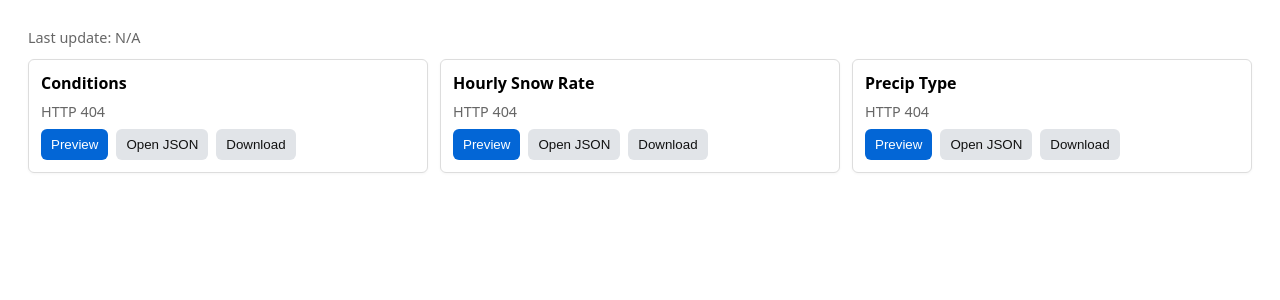
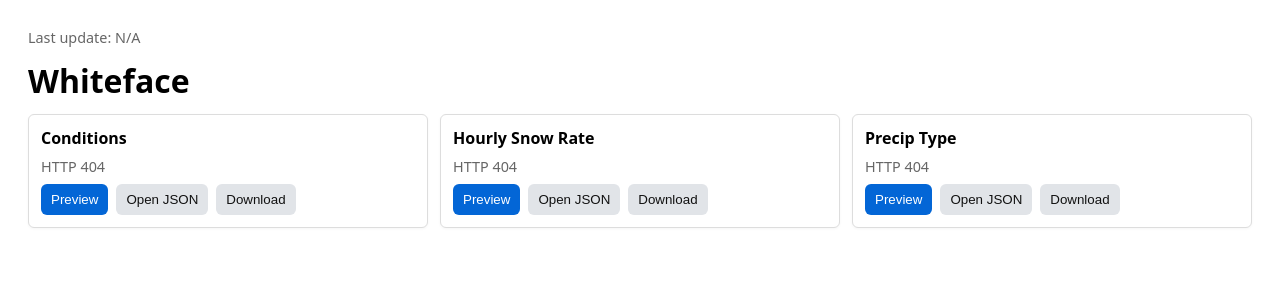
Before and after one commit to Jackweather/mountain-ios, a Flask app: page / in a window 1280 px wide. Shown: the top 300 px of the page. Run offline with Flask 2, Linux system fonts and the light colour scheme.

Commit message:
Update index.html

```diff
--- a/templates/index.html
+++ b/templates/index.html
@@ -26,6 +26,9 @@
 <body>
   <!-- last update indicator (kept) -->
   <div id="last-updated" style="margin-bottom:12px;color:#666;font-size:.9rem">Last update: N/A</div>
+
+  <!-- added: page title below last-updated -->
+  <h1 style="margin-top:0.25rem;margin-bottom:12px;">Whiteface</h1>
 
   <section id="whiteface-section">
     <div class="wf-container">
```
